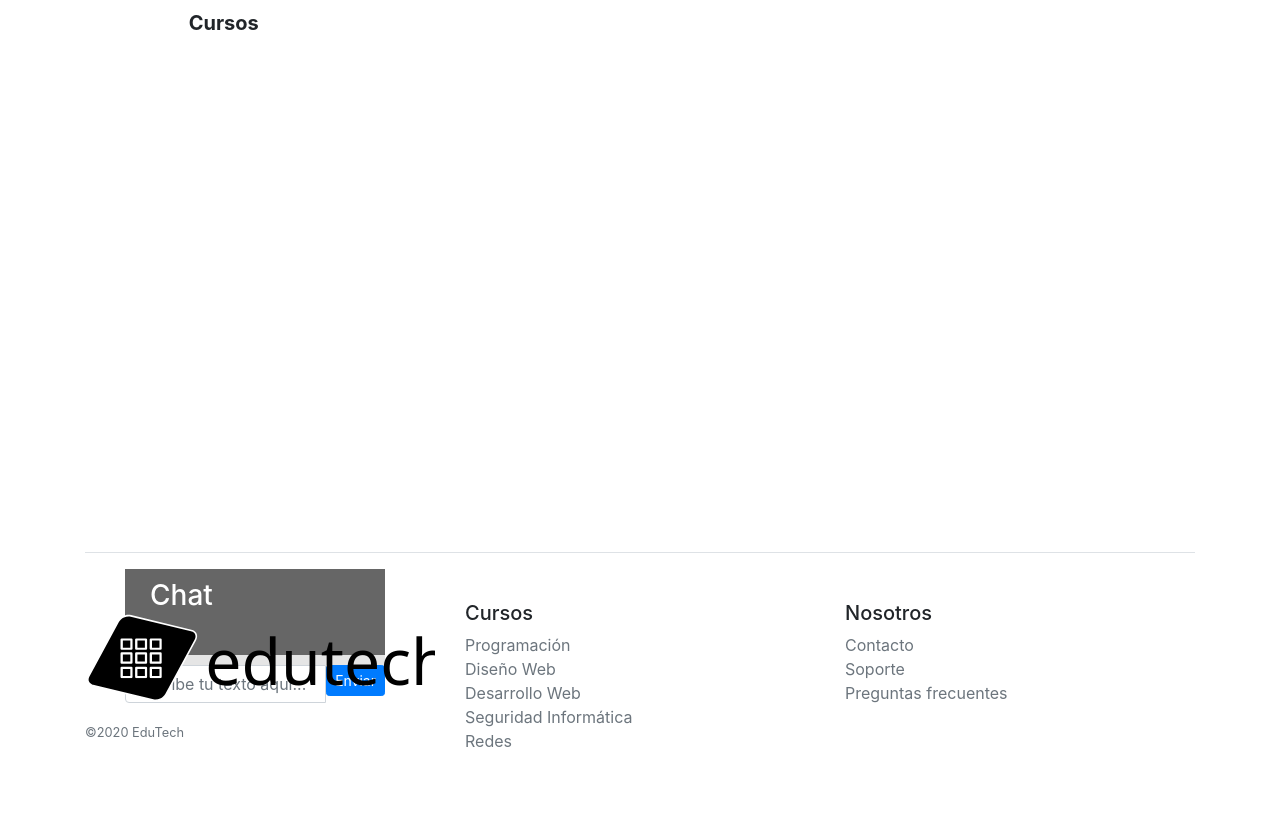
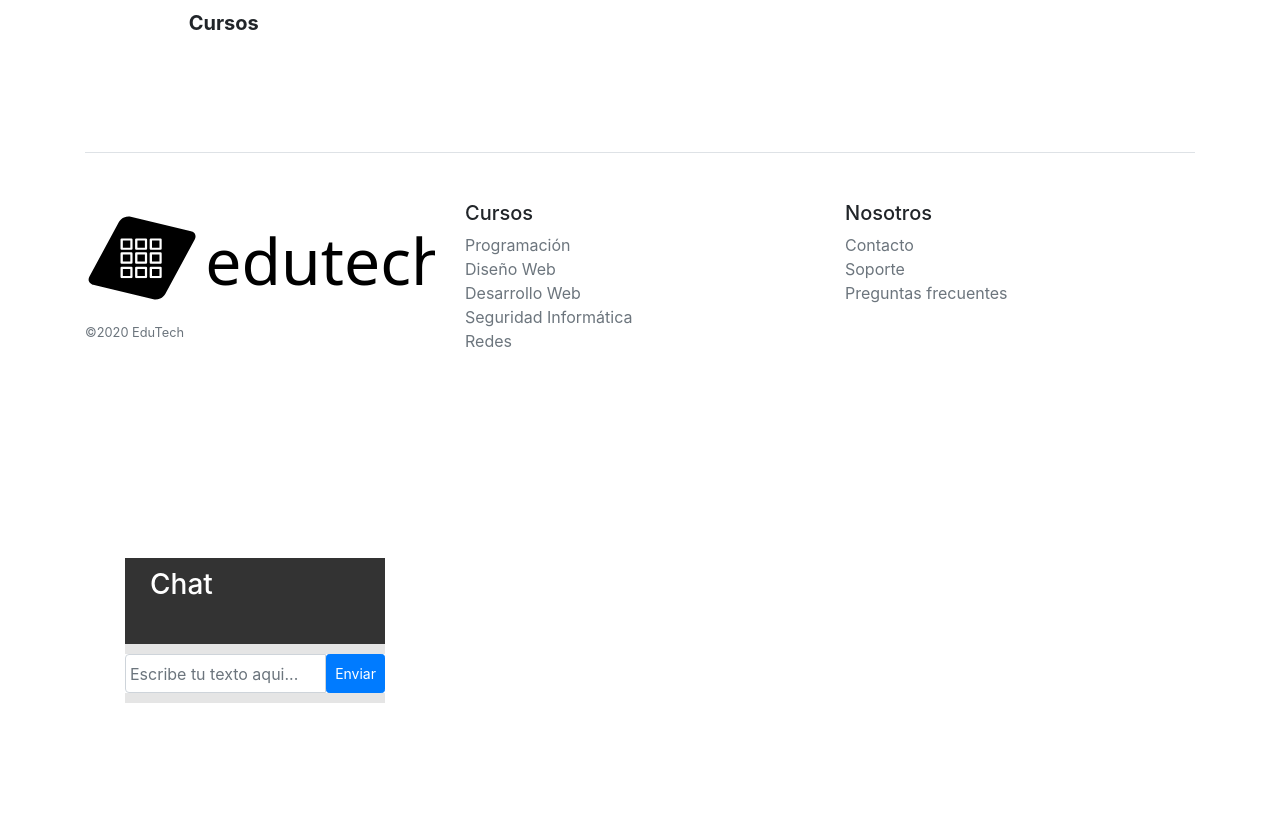
Before and after one commit to jonathannava/edutech, a PHP site: page /productos.php in a window 1280 px wide. Shown: the part 97-914 px from the top of the page. After the commit the page ends 800 px from the top, so only its background shows below. Run offline with PHP 8.4, Linux system fonts and the light colour scheme; data that the repository does not hold is empty; some libraries are stand-ins or nearby versions.

Commit message:
chat completo

```diff
--- a/productos.php
+++ b/productos.php
@@ -157,11 +157,12 @@ if (isset($_SESSION['idcliente'])) {
                 </div>
                 <div class="panel-footer">
                     <div class="input-group">
-                        <input id="texto" type="text" class="form-control input-sm chat_input" placeholder="Escribe tu texto aqui..." />
+                        <input id="texto" type="text" class="form-control input-sm chat_input p-1 " placeholder="Escribe tu texto aqui..." />
                         <span class="input-group-btn">
-                        <button class="btn btn-primary btn-sm" id="btn-chat" onclick="enviar()">Enviar</button>
+                        <button class="btn btn-primary btn-sm p-2" id="btn-chat" onclick="enviar()">Enviar</button>
                         </span>
                     </div>
+                    <div class="panel-body msg_container_base">
                 </div>
             </div>
         </div>
--- a/style.css
+++ b/style.css
@@ -1,6 +1,6 @@
 .bodyChat{
     height:400px;
-    /* position: fixed; */
+    position: fixed;
     bottom: 0;
 }
 .col-md-2, .col-md-10{
@@ -29,7 +29,7 @@
   overflow-x:hidden;
 }
 .top-bar {
-  background: #666;
+  background: rgb(0, 0, 0,0.8);
   color: white;
   padding: 10px;
   position: relative;
```
